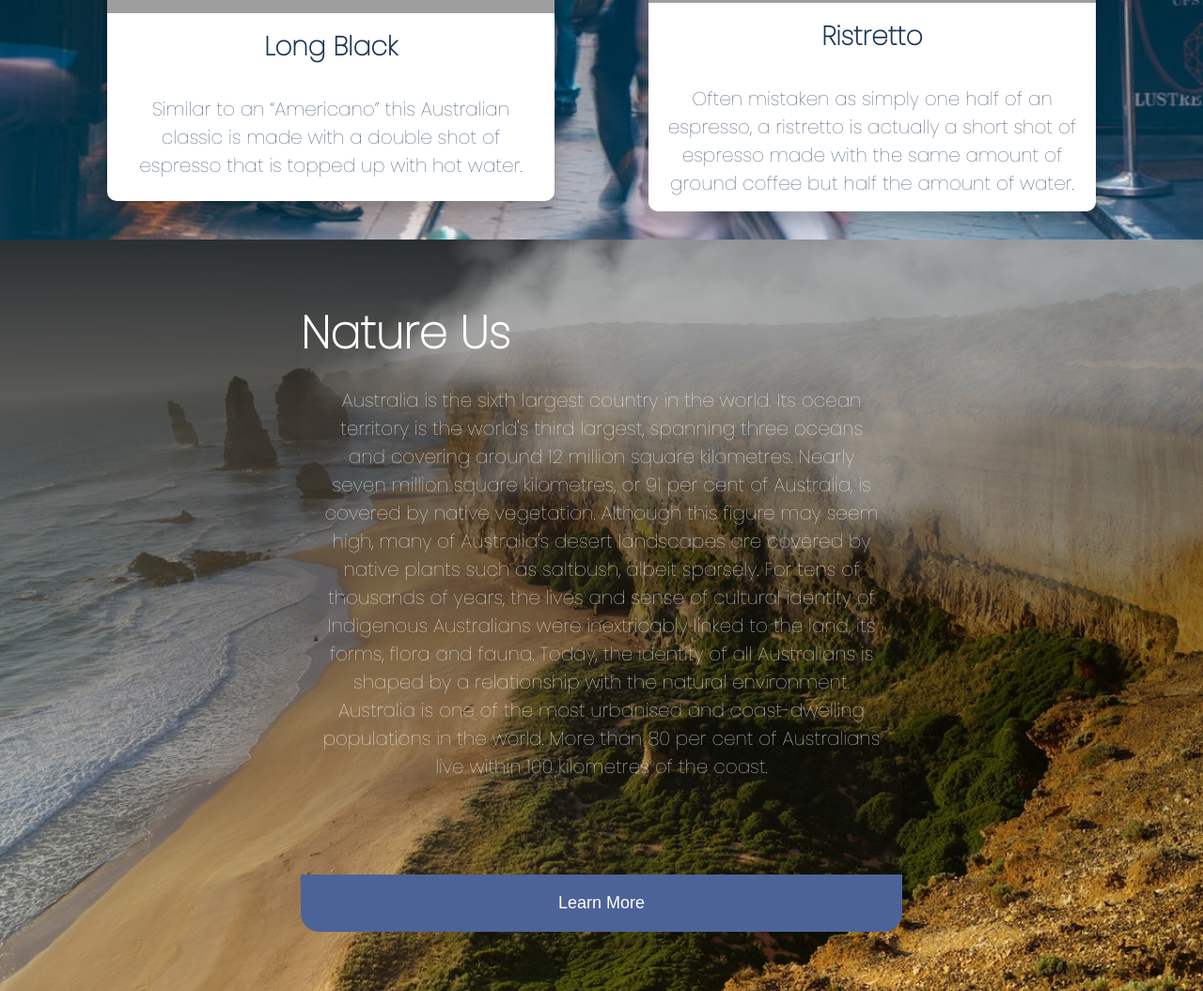
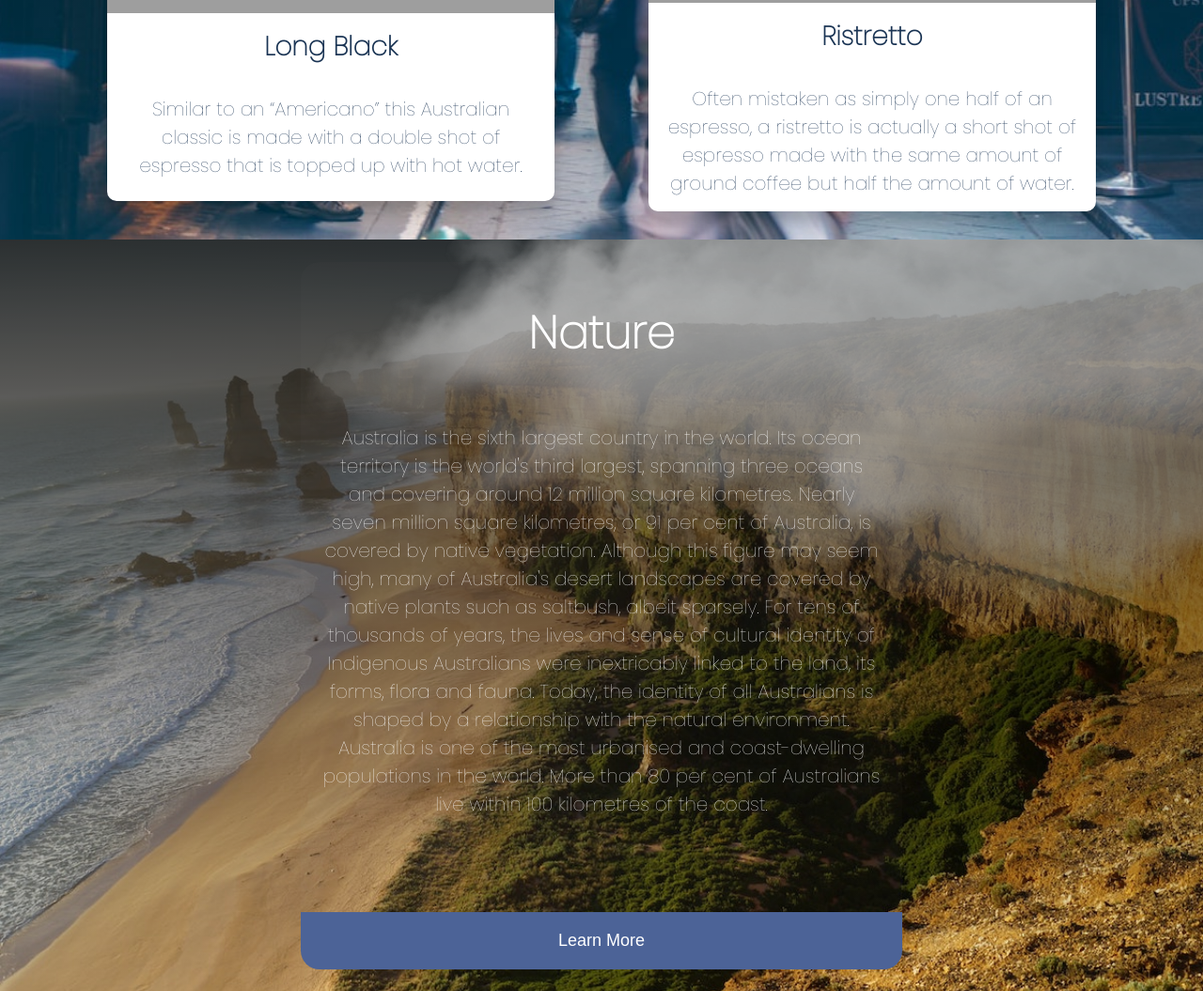
Before and after one commit to anna0625/melbourne-travelly, a plain HTML site: page index.html in a window 1280 px wide. Shown: the part 2894-3949 px from the top of the page at 94% size. Drawn offline with Linux system fonts and the light colour scheme; grey boxes are pictures that could not be loaded; a web font is replaced by a local one.

Commit message:
nature text

```diff
--- a/index.html
+++ b/index.html
@@ -112,7 +112,7 @@
             <img src="img/others/cloud.png" alt="" class="moving-cloud-2 cloud">
             <div class="form-wrapper">
                 <header class="form-head">
-                    <h2>Nature Us</h2>
+                    <h2>Nature</h2>
                 </header>
                 <p class="form-text">
                     Australia is the sixth largest country in the world.
@@ -132,16 +132,6 @@
                     Australia is one of the most urbanised and coast-dwelling populations in the world.
                     More than 80 per cent of Australians live within 100 kilometres of the coast.
                 </p>
-                <!-- <form action="https://formspree.io/f/mvolkqbn" method="POST">
-                    <div class="name-form">
-                        <label for="name">Name:</label>
-                        <input id="name" type="text" name="name" required>
-                    </div>
-                    <div class="email-form">
-                        <label for="email">Email:</label>
-                        <input id="email" type="text" name="_replyto" required>
-                    </div>
-                </form> -->
                 <button><a href="https://info.australia.gov.au/about-australia/our-country/our-natural-environment">Learn More</a></button>
             </div>
         </section>
--- a/styles/_nature.scss
+++ b/styles/_nature.scss
@@ -14,10 +14,10 @@
     width: 50%;
     color: white;
     border-radius: 20px;
-    z-index: 100;
+    z-index: 10;
 }
 
-form-head {
+.form-head {
     text-align: center;
     padding: 4rem;
 }
```
Also changed, not shown: styles/style.css, 1 other file.
